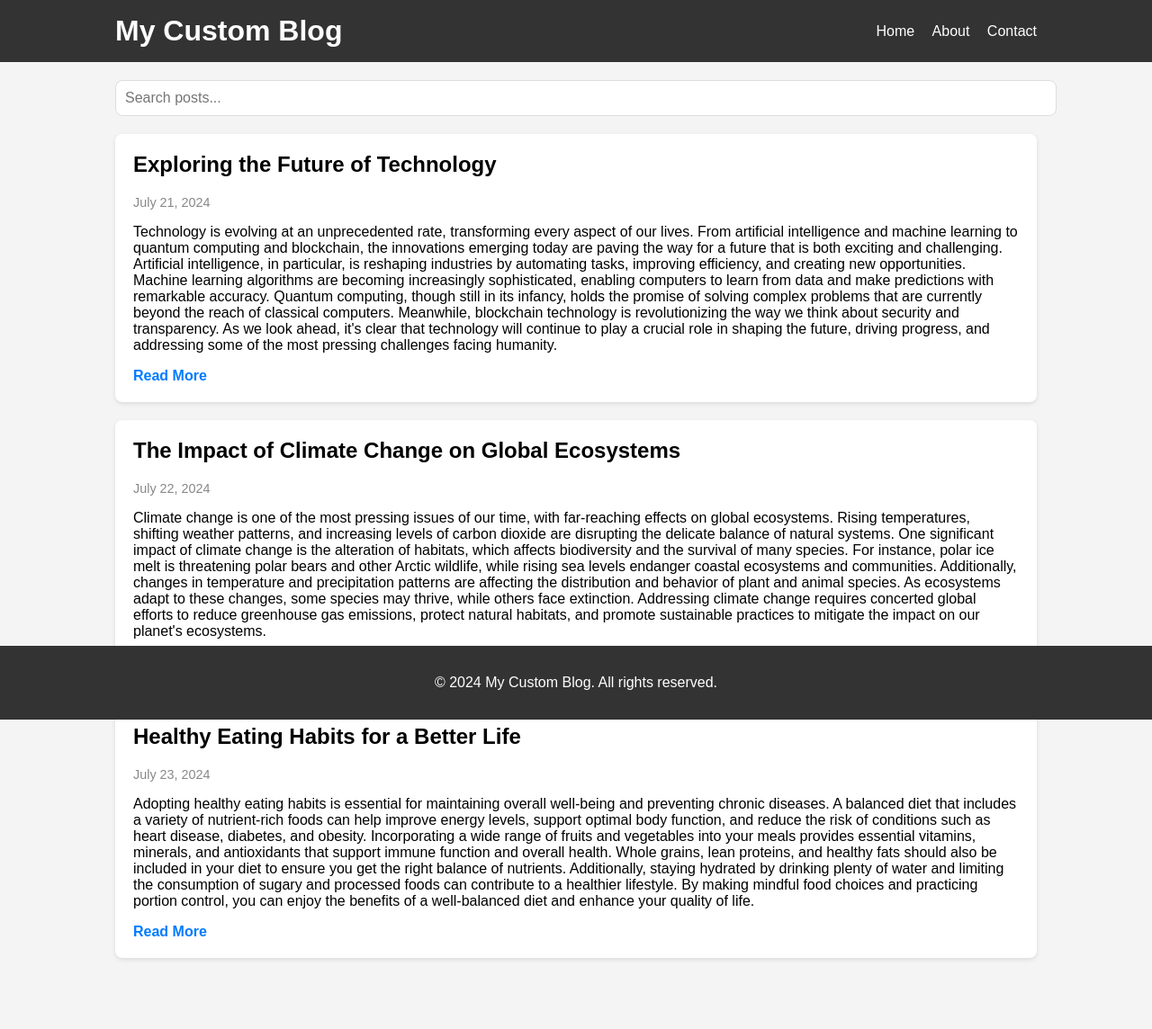
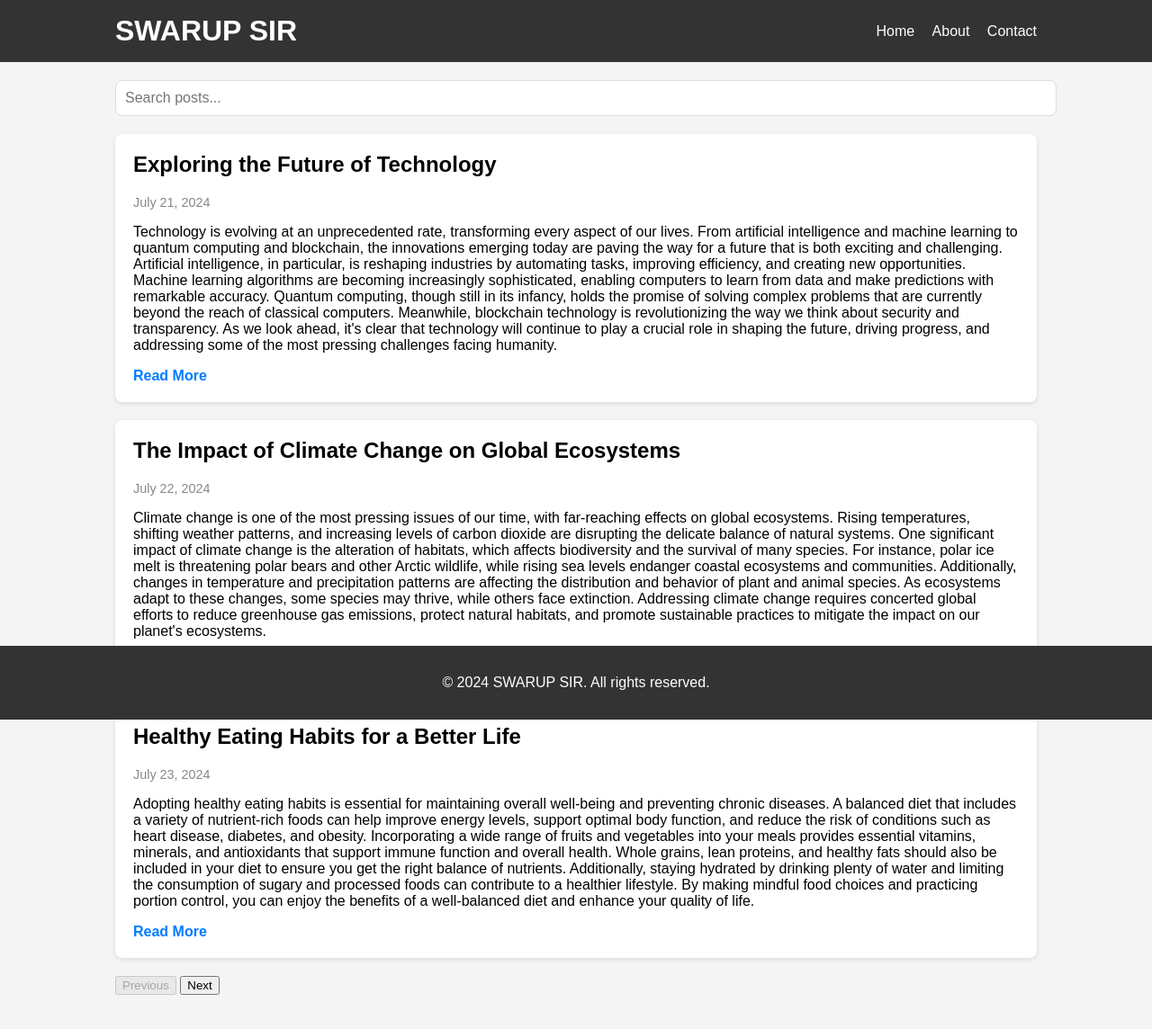
Before and after one commit to Swarup2024web/newswarup, a plain HTML site: page index.html in a window 1280 px wide. Shown: the whole page at 90% size. Drawn offline with Linux system fonts and the light colour scheme.

Commit message:
Update index.html

```diff
--- a/index.html
+++ b/index.html
@@ -3,16 +3,16 @@
 <head>
     <meta charset="UTF-8">
     <meta name="viewport" content="width=device-width, initial-scale=1.0">
-    <title>My Custom Blog</title>
+    <title>SWARUP SIR</title>
     <link rel="stylesheet" href="styles.css">
 </head>
 <body>
     <header>
         <div class="container">
-            <h1>My Custom Blog</h1>
+            <h1>SWARUP SIR</h1>
             <nav>
                 <a href="#">Home</a>
-                <a href="#">About</a>
+                <a href="about.html">About</a>
                 <a href="#">Contact</a>
             </nav>
         </div>
@@ -24,12 +24,16 @@
             <div id="posts-container">
                 <!-- Posts will be injected here by JavaScript -->
             </div>
+            <div id="pagination">
+                <button id="prev-page" disabled>Previous</button>
+                <button id="next-page">Next</button>
+            </div>
         </div>
     </main>
 
     <footer>
         <div class="container">
-            <p>&copy; 2024 My Custom Blog. All rights reserved.</p>
+            <p>&copy; 2024 SWARUP SIR. All rights reserved.</p>
         </div>
     </footer>
 
```
